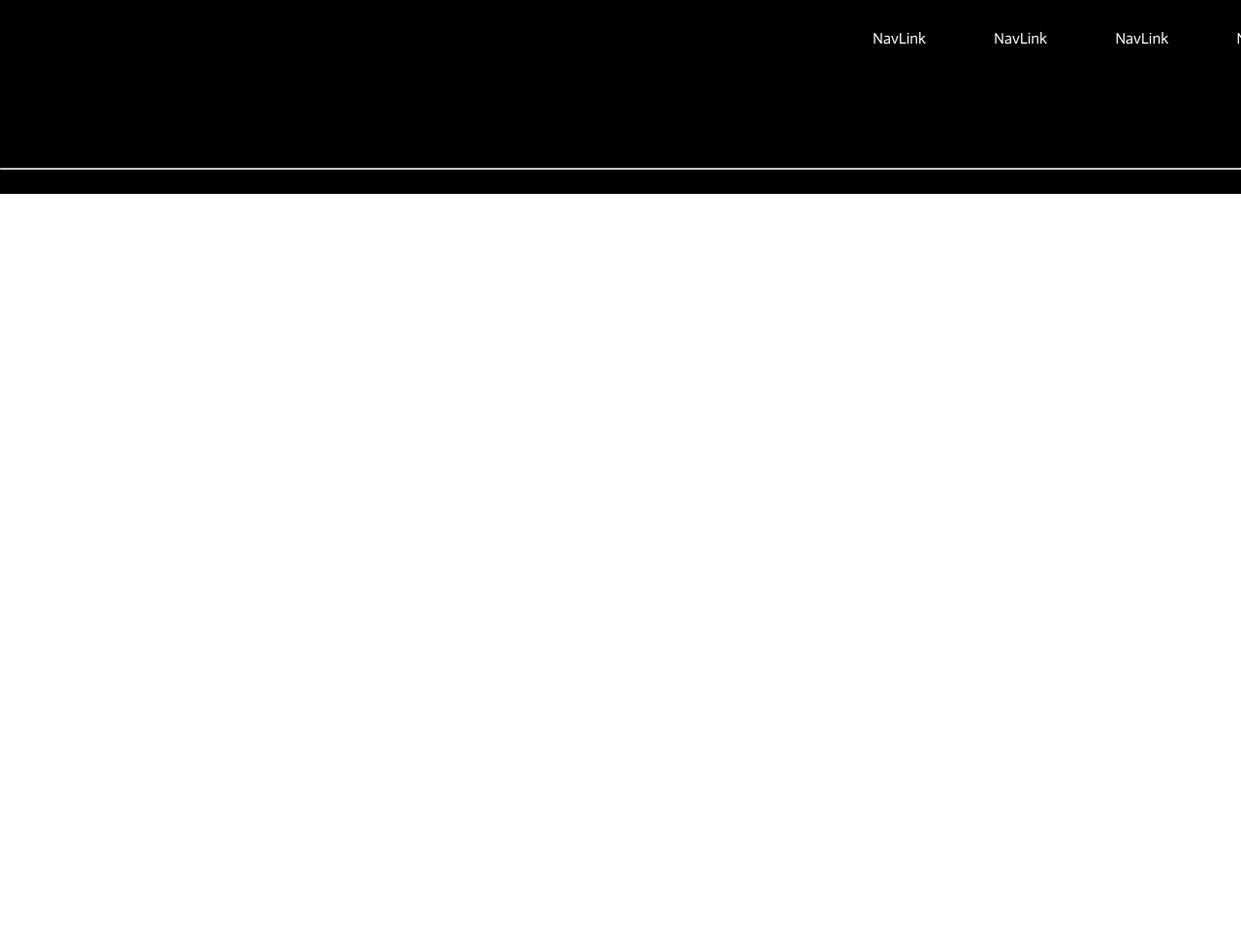
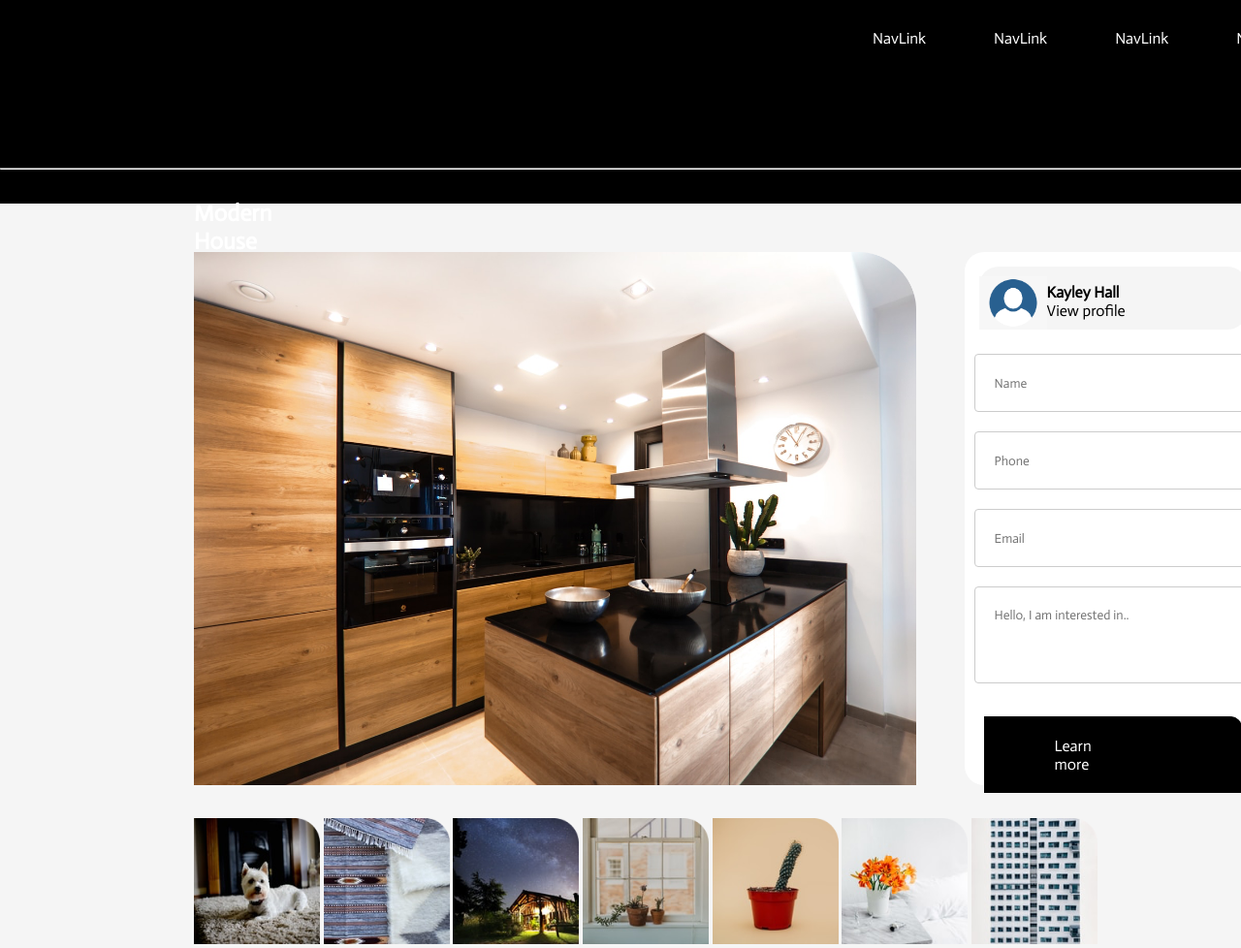
Before and after one commit to eliudkw/movers_landing_page, a plain HTML site: page movers.html in a window 1280 px wide. Shown: the top 978 px of the page at 97% size. Before the commit the page ends 800 px from the top, so only its background shows below. Drawn offline with Linux system fonts and the light colour scheme; a web font is replaced by a local one.

Commit message:
creates profile form and styles the form

```diff
--- a/assests/css/movers.css
+++ b/assests/css/movers.css
@@ -10,7 +10,7 @@
 .nav-bar {
     display: flex;
     /*align-items: center;*/
-    height: 200px;
+    height: 210px;
     /*padding-right: 20%;*/
     /*justify-content: end;*/
     background: #000;
@@ -56,5 +56,104 @@ li .nav-link {
     justify-content: end;
     color: white;
     margin-top: 30px;
-    margin-left: 1000px;
+    margin-left: 850px;
+    /*border: 2px solid green;*/
 }
+
+.modern-house {
+    padding-right: 200px;
+}
+
+.content-wrapper {
+    /*background-color: red;*/
+    /*height: 500px;*/
+    display: flex;
+    flex-direction: column;
+    background-color: whitesmoke;
+}
+.kitchen {
+    display: flex;
+    flex-direction: row;
+    margin-top: 50px;
+    margin-bottom: 30px;
+}
+.kitchen-island img {
+    /*max-height: 500px;*/
+    margin-left: 200px;
+    height: 550px;
+}
+.profile {
+    margin-left: 50px;
+    border-radius: 20px;
+    /*border: 1px solid black;*/
+    background-color: white;
+    height: 550px;
+    width: 400px;
+    display: flex;
+    flex-direction: column;
+}
+.profile-img {
+    display: flex;
+    margin: 15px;
+    padding-top: 10px;
+    border-radius: 20px;
+    background-color: whitesmoke;
+}
+.kaylee {
+    padding-top: 7px;
+}
+.profile-img img {
+    width: 70px;
+}
+input[type=text], select, textarea {
+    width: 95%;
+    height: 60px;
+    padding: 20px 20px;
+    margin: 10px;
+    display: inline-block;
+    border: 1px solid #ccc;
+    border-radius: 4px;
+    box-sizing: border-box;
+}
+.learn-more {
+    padding: 21px 155px 20px 73px;
+    border-top-right-radius: 12px;
+    color: rgb(255, 255, 255);
+    background: rgb(0, 0, 0);
+    margin: 20px;
+}
+
+.slid-show {
+    margin-left: 200px;
+}
+.slid-show img {
+    width: 130px;
+}
+
+.details {
+    display: flex;
+    /*background: #ffffff;*/
+    margin-top: 50px;
+    margin-left: 150px;
+}
+
+.main-box {
+    background: #fff;
+    margin-left: 50px;
+    padding: 30px 20px 0px 0px;
+    border-radius: 20px;
+
+}
+
+h3 {
+    padding-left: 30px;
+}
+
+.icons2 {
+    display: flex;
+    gap: 60px;
+}
+.box1 {
+    align-content: center;
+    padding: 10px;
+}
--- a/movers.html
+++ b/movers.html
@@ -19,35 +19,100 @@
     <li a href="#">NavLink</li>
     <li a href="#">NavLink</li>
     <li a
-        href="#"><button class="nav-link">Work with us
-      <span style="color: white; width: 200px">&rarr;</span></button></li>
+        href="#">
+      <button class="nav-link">Work with us
+        <span style="color: white; width: 200px">&rarr;</span></button>
+    </li>
   </ul>
 
 
-<!--  <div class="work-with">-->
-<!--    <button class="nav-link">Work with us</button>-->
-<!--  </div>-->
+  <!--  <div class="work-with">-->
+  <!--    <button class="nav-link">Work with us</button>-->
+  <!--  </div>-->
   <hr>
   <div class="house-rate">
     <div class="modern-house">
       <h2>Modern House</h2>
-
-      <p>
-        3002 Foster ave,Brooklyn,NY 11210,USA
-      </p>
+      <p>3002 Foster ave,Brooklyn,NY 11210,USA</p>
     </div>
 
     <div class="currency">
-      <h2>
-        $450,000
-      </h2>
-
-      <p>
-        $2800/sq ft
-      </p>
+      <h2>$450,000</h2>
+      <p>$2800/sq ft</p>
     </div>
   </div>
+</div>
+
+<div class="content-wrapper">
+
+  <div class="kitchen">
+    <div class="kitchen-island">
+      <img src="./assests/images/Property%20House.png" alt="kitchen island">
+    </div>
+    <div class="profile">
+      <form action="">
+        <div class="profile-img">
+          <img src="/assests/images/user.png" alt="user">
+          <div class="kaylee">
+            <h4>Kayley Hall</h4>
+            <p>View profile</p>
+          </div>
+        </div>
+        <input type="text" id="name" name="firstname" placeholder="Name">
+        <input type="text" id="phone" name="firstname" placeholder="Phone">
+        <input type="text" id="email" name="firstname" placeholder="Email">
+        <textarea id="subject" name="subject" placeholder="Hello, I am interested in.." style="height:100px"></textarea>
+      </form>
+      <div class="learn-more">
+        <a class="learn">Learn more</a>
+      </div>
+    </div>
   </div>
 
+  <div class="slid-show">
+    <img src="/assests/images/Rectangle.png" alt="houseimage">
+    <img src="/assests/images/Rectangle-1.png" alt="houseimage">
+    <img src="/assests/images/Rectangle-2.png" alt="houseimage">
+    <img src="/assests/images/Rectangle-3.png" alt="houseimage">
+    <img src="/assests/images/Rectangle-4.png" alt="houseimage">
+    <img src="/assests/images/Rectangle-5.png" alt="houseimage">
+    <img src="/assests/images/Rectangle-6.png" alt="houseimage">
+  </div>
+
+<!--  <div class="details">-->
+<!--    <div class="main-box">-->
+<!--      <h3>Details</h3>-->
+<!--      <br>-->
+<!--      <hr style="color: black">-->
+<!--      <div class="icons2">-->
+
+<!--        <div class="box1">-->
+<!--          <i class="fa-solid fa-car fa-1x"> 4</i>-->
+<!--        </div>-->
+<!--        <hr style="color: black">-->
+<!--        <div class="box1">-->
+<!--          <img style="width: 30px; height: 30px"-->
+<!--                  src="https://img.icons8.com/external-glyph-pongsakorn-tan/64/000000/external-bath-furniture-glyph-pongsakorn-tan.png">2-->
+<!--        </div>-->
+<!--        <hr style="color: black">-->
+<!--        <div class="box1">-->
+<!--          <img src="https://img.icons8.com/ios-glyphs/30/000000/hashtag-large.png">2-->
+<!--        </div>-->
+<!--        <hr style="color: black">-->
+<!--        <div class="box1">-->
+<!--          <i class="fa-solid fa-building-columns fa-1x"> 1</i>-->
+<!--        </div>-->
+<!--        <hr style="color: black">-->
+<!--        <div class="box1">-->
+<!--          <i class="fa-regular fa-calendar"> 2007</i>-->
+<!--        </div>-->
+
+<!--      </div>-->
+
+<!--    </div>-->
+<!--  </div>-->
+
+
+</div>
 </body>
 </html>
```
Also changed, not shown: assests/images/user.png (added).
